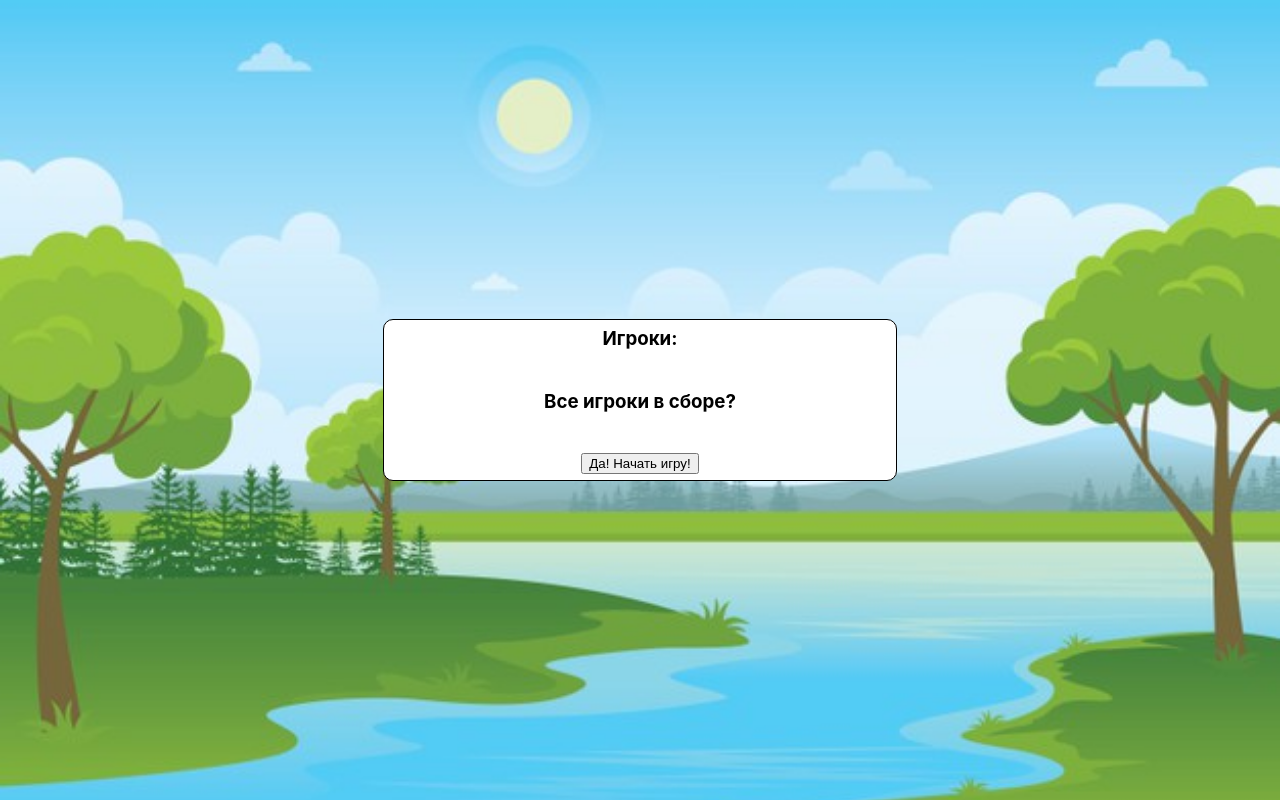
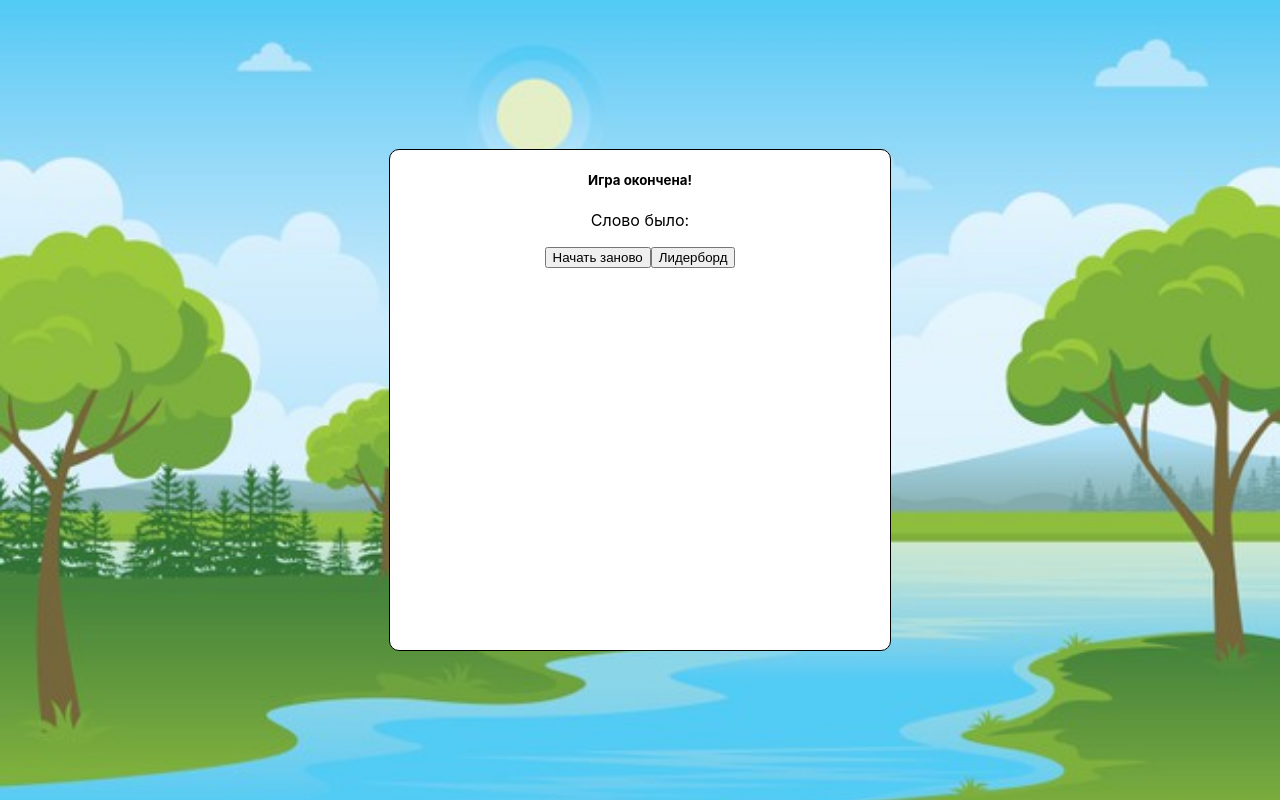
Before and after one commit to Mayrinika/online-activity, a React (Create React App) app in the folder game/: page /1/game-over in a window 1280 px wide. Built offline with nearby package versions, Linux system fonts and the light colour scheme; no server answers.

Commit message:
add routes for game-over and new game

```diff
--- a/game/src/components/App/App.tsx
+++ b/game/src/components/App/App.tsx
@@ -4,6 +4,7 @@ import {Switch, Route} from 'react-router-dom';
 import Login from '../Login/Login';
 import StartGame from "../StartGame/StartGame";
 import Game from "../Game/Game";
+import GameOver from "../GameOver/GameOver";
 //utils
 import getRoutes from '../../utils/routes';
 //styles
@@ -77,8 +78,13 @@ class App extends Component<{}, appState> {
         return (
             <div className="App">
                 <Switch>
-                    <Route path='/:gameId/game' component={Game}/>
-                    <Route path='/:gameId' render={(props)=>(
+                    <Route path='/:gameId/game' render={(props) => (
+                        <Game {...props}/>
+                    )}/>
+                    <Route path='/:gameId/game-over' render={(props) => (
+                        <GameOver {...props}/>
+                    )}/>
+                    <Route path='/:gameId' render={(props) => (
                         <StartGame {...props}/>
                     )}/>
                     <Route exact path='/' render={(props) => (
--- a/game/src/components/Game/Game.tsx
+++ b/game/src/components/Game/Game.tsx
@@ -1,4 +1,5 @@
 import React, {Component} from 'react';
+import {RouteComponentProps} from 'react-router-dom';
 //components
 import Timer from '../Timer/Timer';
 import Canvas from "../Canvas/Canvas";
@@ -15,17 +16,15 @@ const TIME: number = 3 * 60;
 interface gameState {
     wordToGuess: string;
     painter: string;
-    isTimeOver: boolean;
     isGameOver: boolean;
-    isWordGuessed: boolean;
     imgURL: string;
     players: string[];
-    winner: string
     currentGameId: string | null;
     currentPlayer: string | null;
 }
 
-interface gameProps {}
+interface gameProps extends RouteComponentProps {
+}
 
 class Game extends Component<gameProps, gameState> {
     constructor(props: gameProps) {
@@ -33,12 +32,9 @@ class Game extends Component<gameProps, gameState> {
         this.state = {
             wordToGuess: '',
             painter: '',
-            isTimeOver: false,
             isGameOver: false,
-            isWordGuessed: false,
             imgURL: '',
             players: [],
-            winner: '',
             currentPlayer: null,
             currentGameId: null
         }
@@ -49,6 +45,10 @@ class Game extends Component<gameProps, gameState> {
             currentGameId: localStorage.getItem('id'),
             currentPlayer: localStorage.getItem('name')
         }, (async () => await this.getDataFromServer()));
+    }
+
+    componentDidUpdate() {
+        if (this.state.isGameOver) this.gameOver();
     }
 
     timeIsOver = async () => {
@@ -99,10 +99,11 @@ class Game extends Component<gameProps, gameState> {
             painter: game.painter,
             players: game.players,
             isGameOver: game.isGameOver,
-            isTimeOver: game.isTimeOver,
-            isWordGuessed: game.isWordGuessed,
-            winner: game.winner
         });
+    }
+
+    gameOver = () => {
+        this.props.history.push(`/${localStorage.getItem('id')}/game-over`);
     }
 
     render() {
@@ -113,6 +114,7 @@ class Game extends Component<gameProps, gameState> {
         const guessers = [...players];
         guessers.splice(players.indexOf(painter), 1);
         const isPainter = currentPlayer === painter;
+
         return (
             <div className="Game">
                 <header>
@@ -128,11 +130,9 @@ class Game extends Component<gameProps, gameState> {
                     <aside>
                         <ListOfPlayers players={guessers} painter={painter}/>
                         <Chat isPainter={isPainter} wordIsGuessed={this.wordIsGuessed}
-                              wordToGuess={this.state.wordToGuess}/>
+                              wordToGuess={wordToGuess}/>
                     </aside>
                 </main>
-                {this.state.isGameOver && <GameOver isTimeOver={this.state.isTimeOver} wordToGuess={this.state.wordToGuess}
-                                         isWordGuessed={this.state.isWordGuessed} winner={this.state.winner}/>}
             </div>
         );
     }
--- a/game/src/components/GameOver/GameOver.css
+++ b/game/src/components/GameOver/GameOver.css
@@ -1,7 +1,7 @@
 .GameOver {
     width: 500px;
     height: 500px;
-    background-color: #6a8759;
+    background-color: white;
     border: 1px solid black;
     border-radius: 10px;
     position: absolute;
--- a/game/src/components/GameOver/GameOver.tsx
+++ b/game/src/components/GameOver/GameOver.tsx
@@ -1,25 +1,62 @@
 import {Component} from "react";
+import {RouteComponentProps} from 'react-router-dom';
 import './GameOver.css'
 import getRoutes from "../../utils/routes";
 
-interface gameOverProps {
+interface gameOverProps extends RouteComponentProps {
+}
+
+interface gameOverState {
     isTimeOver: boolean;
+    isWordGuessed: boolean;
     wordToGuess: string;
-    isWordGuessed: boolean;
     winner: string;
 }
 
-class GameOver extends Component<gameOverProps, {}> {
+class GameOver extends Component<gameOverProps, gameOverState> {
+    constructor(props: gameOverProps) {
+        super(props);
+        this.state = {
+            wordToGuess: '',
+            isTimeOver: false,
+            isWordGuessed: false,
+            winner: ''
+        }
+    }
+
+    async componentDidMount() {
+        await this.getDataFromServer();
+    }
+
+    getDataFromServer = async () => {
+        const res = await fetch(getRoutes(localStorage.getItem('id')).gameId);
+        const data = await res.text();
+        const game = JSON.parse(data);
+        this.setState({
+            wordToGuess: game.wordToGuess,
+            isTimeOver: game.isTimeOver,
+            isWordGuessed: game.isWordGuessed,
+            winner: game.winner
+        });
+    }
+
+    gameOver = () => {
+        this.props.history.push(`/`);
+    }
+
     render() {
-        return <div className="GameOver">
-            <h5>Игра окончена!</h5>
-            {this.props.isTimeOver && <p>Время вышло!</p>}
-            {this.props.isWordGuessed && <p>Игрок {this.props.winner} отгадал слово {this.props.wordToGuess}</p>}
-            {!this.props.isWordGuessed && <p>Слово было: {this.props.wordToGuess}</p>}
+        const {isTimeOver, isWordGuessed, winner, wordToGuess} = this.state;
+        return (
+            <div className="GameOver">
+                <h5>Игра окончена!</h5>
+                {isTimeOver && <p>Время вышло!</p>}
+                {isWordGuessed && <p>Игрок {winner} отгадал слово {wordToGuess}</p>}
+                {!isWordGuessed && <p>Слово было: {wordToGuess}</p>}
 
-            <button>Начать заново</button>
-            <button>Лидерборд</button>
-        </div>
+                <button onClick={this.gameOver}>Начать заново</button>
+                <button>Лидерборд</button>
+            </div>
+        );
     }
 }
 
```
